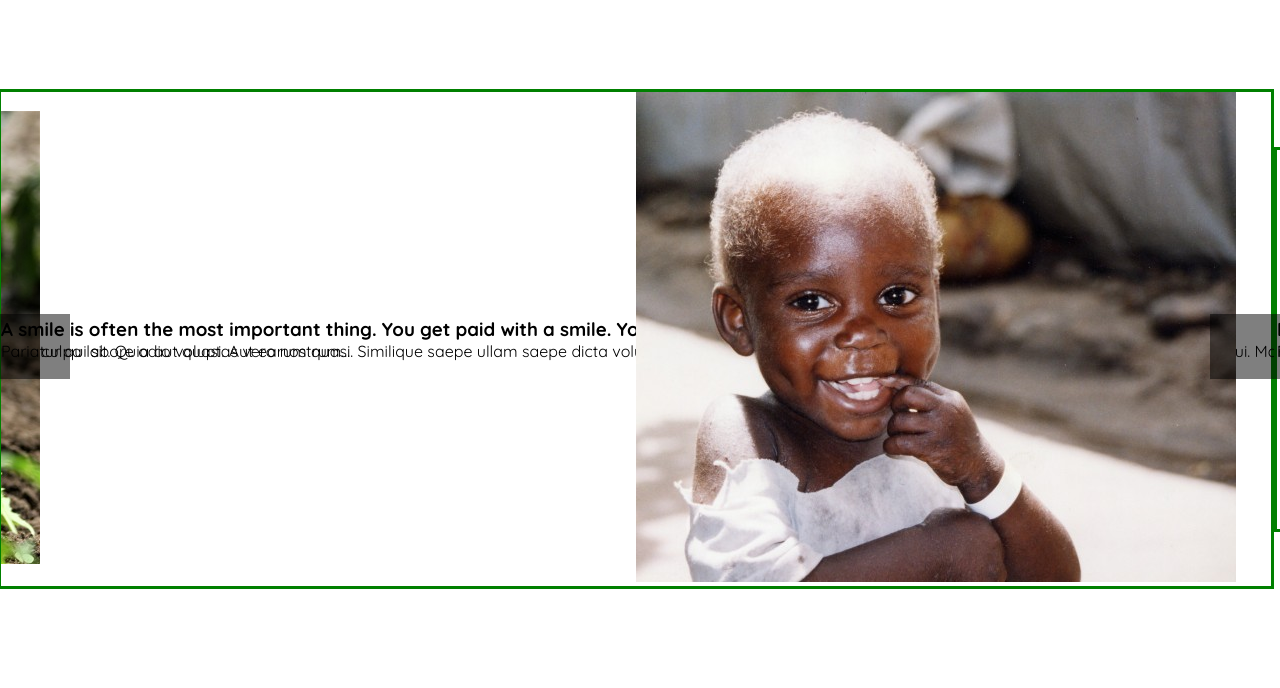
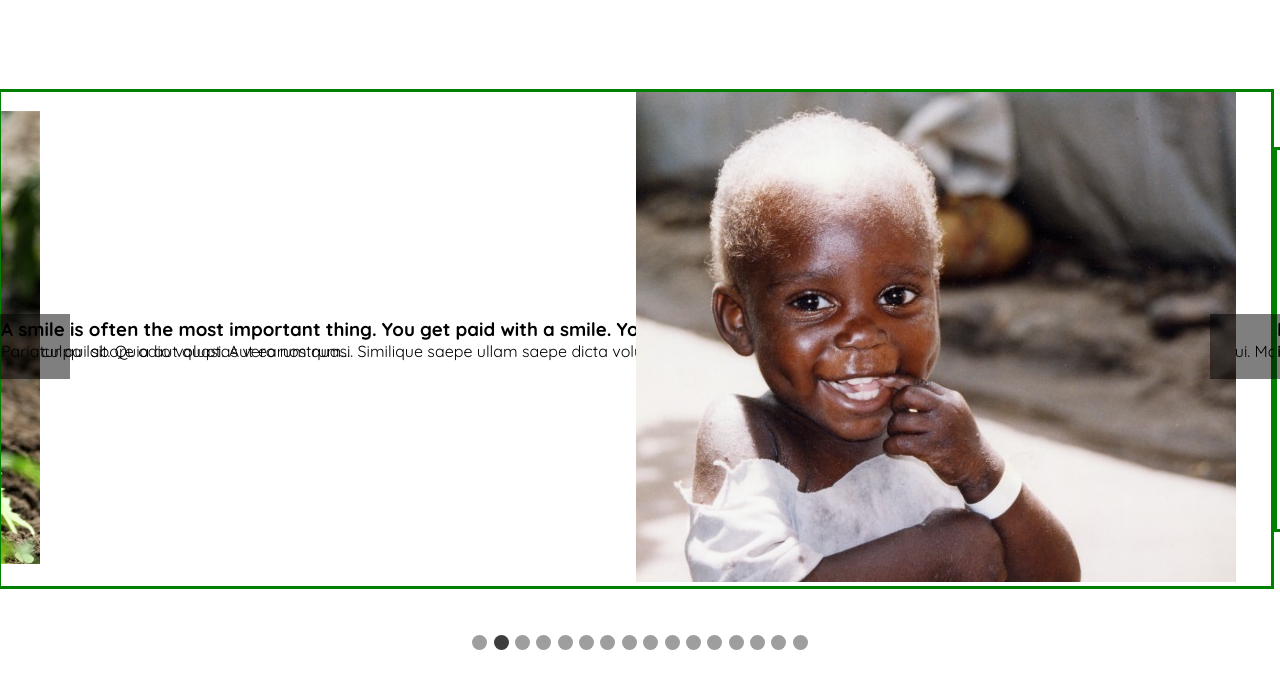
Before and after one commit to creytas/caroussel, a React (Create React App) app: page / in a window 1280 px wide. Shown: the top 688 px of the page. Built offline with nearby package versions, Linux system fonts and the light colour scheme; some icons are missing.

Commit message:
feat: add CarouselIndicator component

```diff
--- a/src/components/carousel/Carousel.css
+++ b/src/components/carousel/Carousel.css
@@ -26,6 +26,26 @@
     cursor: pointer;
     color: #f3f3f3;
   }
+  .carousel-indicators{
+    position: absolute;
+    transform: translateX(-50%);
+    z-index: 2;
+    bottom: 1.5rem;
+    left: 50%;
+  }
+  .carousel-indicator-item{
+    width: 15px;
+    height: 15px;
+    border: none;
+    border-radius: 50%;
+    background: rgb(61, 61, 61);
+    opacity: 0.5;
+    margin: 0.2rem;
+    cursor: pointer;
+  }
+  .active{
+    opacity: 1;
+  }
   .left{
     left: 0;
   }
--- a/src/components/carousel/Carousel.jsx
+++ b/src/components/carousel/Carousel.jsx
@@ -1,6 +1,7 @@
 import React, { useState, useEffect, useRef } from "react";
 import CarouselItem from "./CarouselItem";
 import CarouselControls from "./CarouselControls";
+import CarouselIndicators from "./CarouselIndicators";
 import "./Carousel.css";
 
 const Carousel = ({ slides }) => {
@@ -17,6 +18,11 @@
     const index = currentSlide < slides.length - 1 ? currentSlide + 1 : 0;
     setCurrentSlide(index);
   };
+  const switchIndex = (index) => {
+    startSlideTimer();
+    setCurrentSlide(index);
+  };
+
   const startSlideTimer = () => {
     stopSlideTimer();
     slideInterval.current = setInterval(() => {
@@ -54,6 +60,7 @@
           />
         ))}
       </div>
+      <CarouselIndicators currentIndex={currentSlide} slides={slides} switchIndex={switchIndex} />
       <CarouselControls previous={previousSlide} next={nextSlide} />
     </div>
   );
--- /dev/null
+++ b/src/components/carousel/CarouselIndicators.jsx
@@ -0,0 +1,19 @@
+import React from "react";
+
+const CarouselIndicators = ({ slides, currentIndex, switchIndex }) => {
+  return (
+    <div className="carousel-indicators">
+      {slides.map((_, index) => (
+        <button
+          key={index}
+          onClick={()=>switchIndex(index)}
+          className={`carousel-indicator-item ${
+            currentIndex == index ? "active" : ""
+          }`}
+        ></button>
+      ))}
+    </div>
+  );
+};
+
+export default CarouselIndicators;
```
